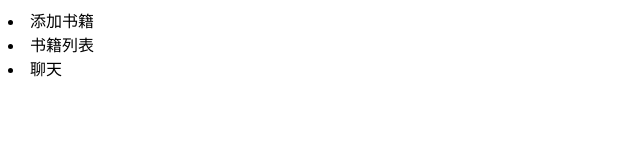
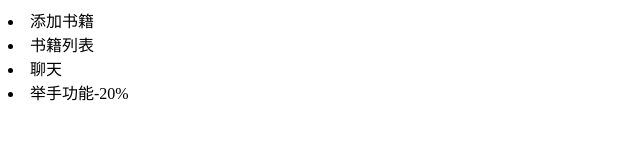
Before and after one commit to juruixing/book, a plain HTML site: page index.html in a window 1280 px wide. Shown: the whole page, without its empty margins (0-640 px from the left). Drawn offline with Linux system fonts and the light colour scheme.

Commit message:
dev分支开发了20举手功能

```diff
--- a/index.html
+++ b/index.html
@@ -8,5 +8,6 @@
 	<li>添加书籍</li>
 	<li>书籍列表</li>
 	<li>聊天</li>
+	<li>举手功能-20%</li>
 </body>
 </html>
```
